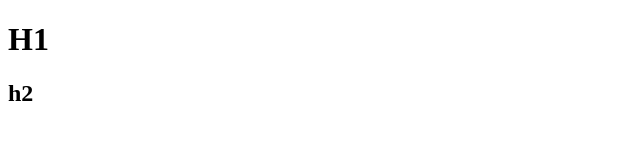
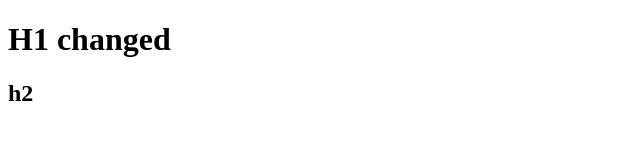
Before and after one commit to RemyChazelas/helloWorld, a plain HTML site: page index.html in a window 1280 px wide. Shown: the whole page, without its empty margins (0-640 px from the left). Drawn offline with Linux system fonts and the light colour scheme.

Commit message:
H1 changed

```diff
--- a/index.html
+++ b/index.html
@@ -8,7 +8,7 @@
 </head>
 <body>
 
-    <h1>H1  </h1>
+    <h1>H1 changed </h1>
 
     <h2>h2 </h2>
 
```
